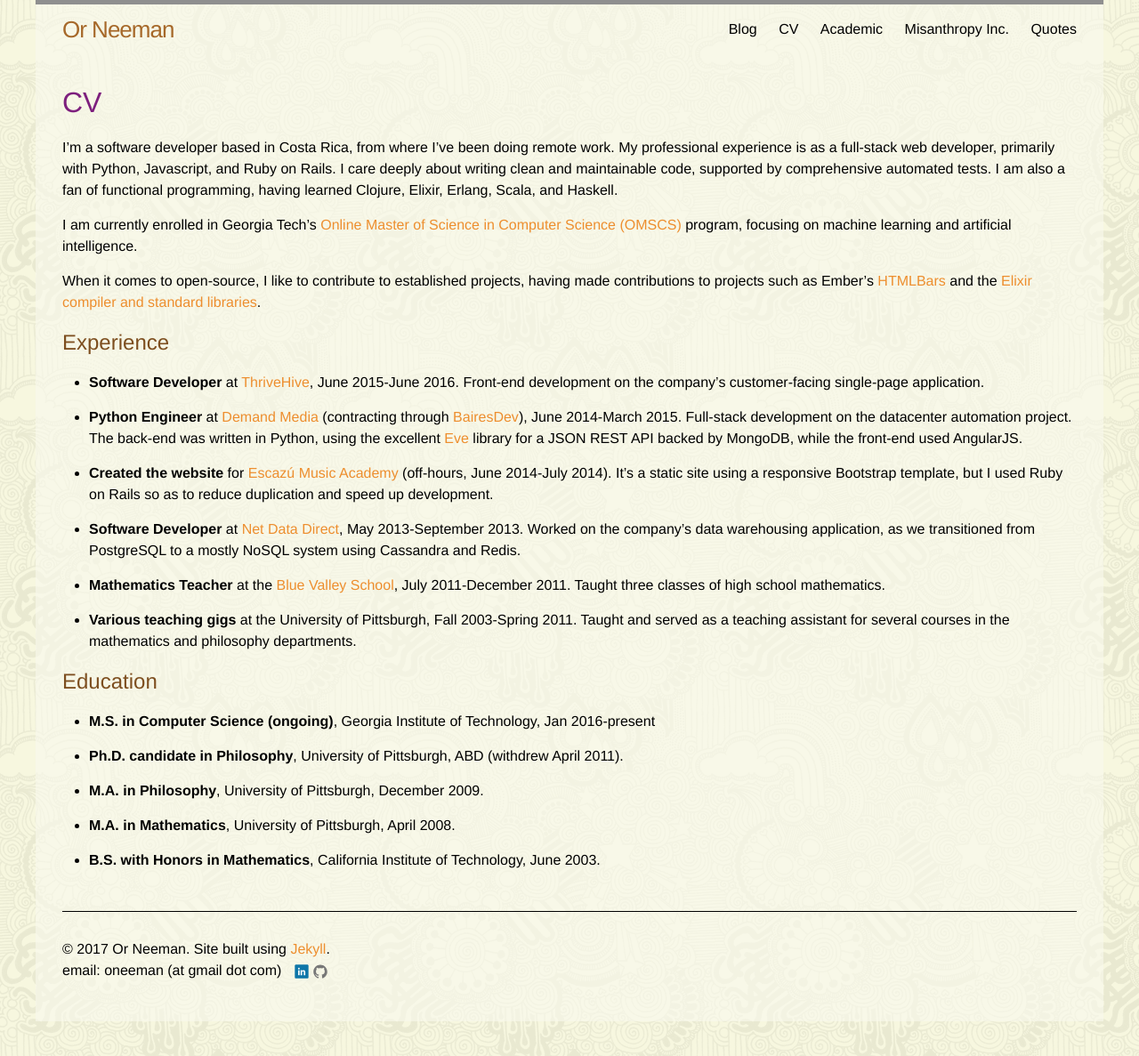
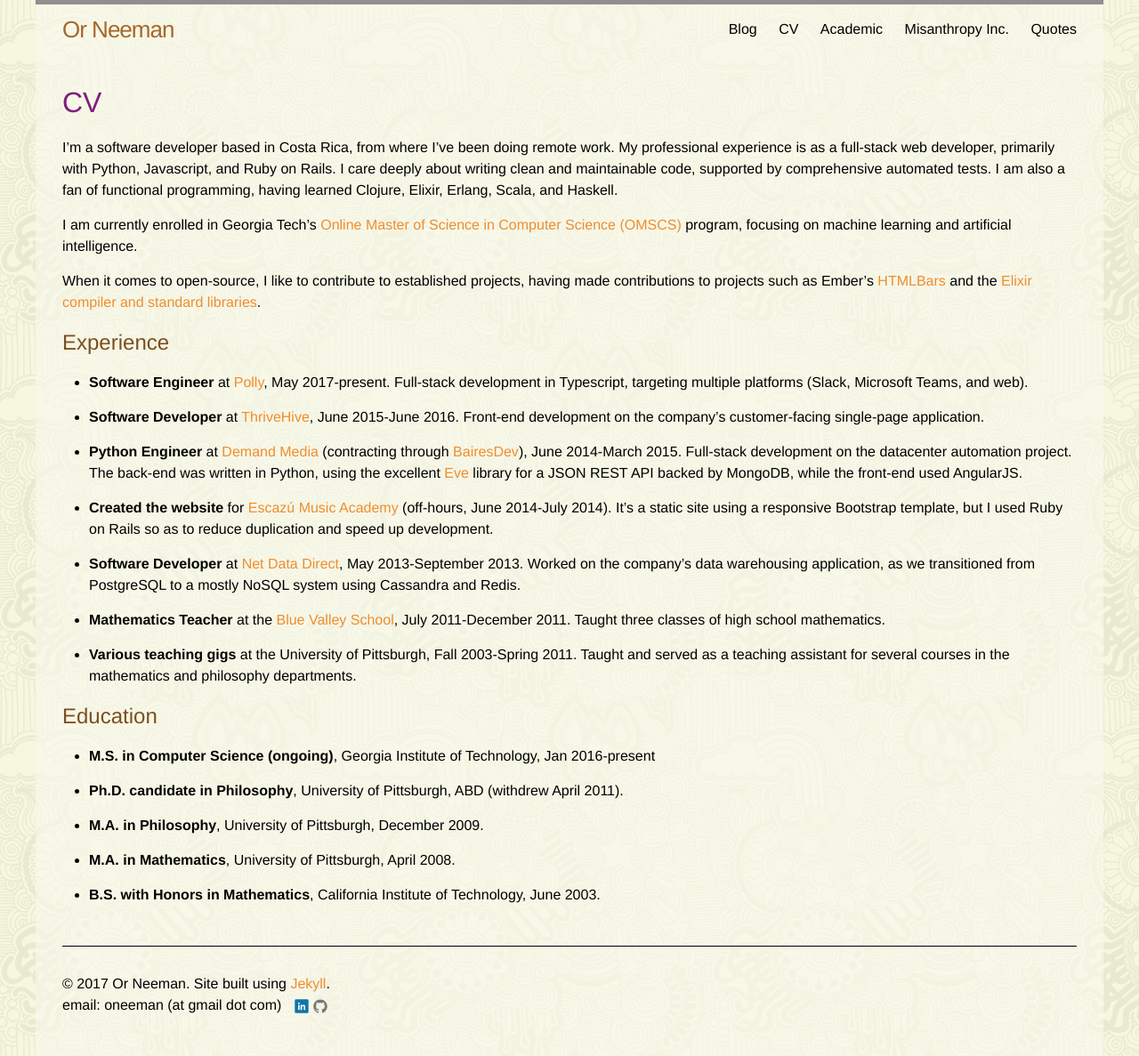
Before and after one commit to oneeman/oneeman.github.io, a Jekyll site: the page built from cv.md, in a window 1280 px wide. Shown: the whole page at 89% size. Built offline with Jekyll 4.4.1, drawn with Linux system fonts in a browser that asks for light colours.

Commit message:
Update cv

```diff
--- a/cv.md
+++ b/cv.md
@@ -20,6 +20,9 @@
 [Elixir compiler and standard libraries](https://github.com/elixir-lang/elixir).
 
 ## Experience
+
+* **Software Engineer** at [Polly](https://polly.ai), May 2017-present.
+Full-stack development in Typescript, targeting multiple platforms (Slack, Microsoft Teams, and web).
 
 * **Software Developer** at [ThriveHive](http://thrivehive.com), June 2015-June 2016.  Front-end development
 on the company's customer-facing single-page application.
```
